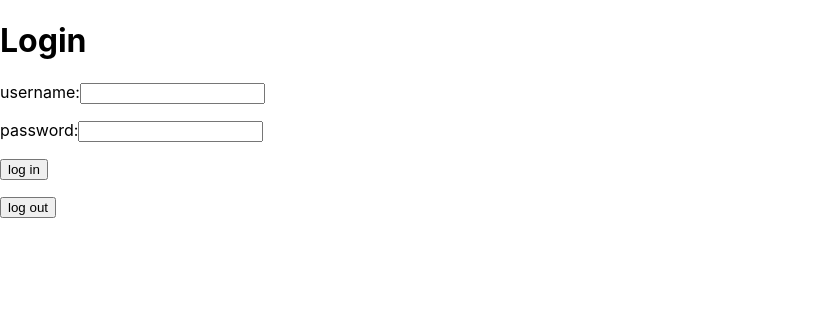
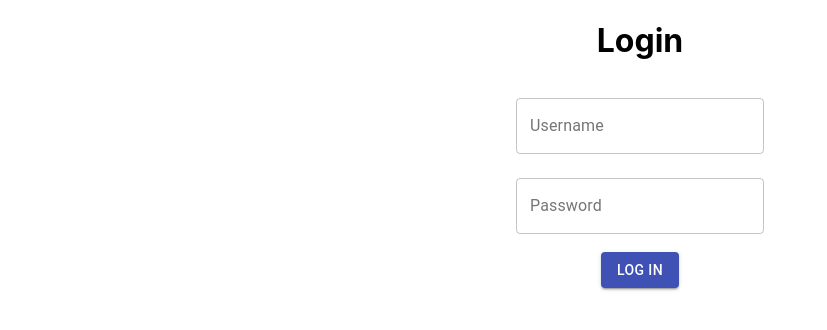
Before and after one commit to matthewjenkins97/Fantasy-Collecting, a React (Create React App) app: page /login in a window 1280 px wide. Shown: the top 330 px of the page, without its empty margins (0-827 px from the left). Built offline with nearby package versions, Linux system fonts and the light colour scheme.

Commit message:
login page

```diff
--- a/package.json
+++ b/package.json
@@ -12,6 +12,7 @@
     "mysql": "^2.17.1",
     "node-fetch": "^2.6.0",
     "react": "^16.10.2",
+    "react-bootstrap": "^1.0.0-beta.14",
     "react-dom": "^16.10.2",
     "react-router-dom": "^5.1.2",
     "react-scripts": "3.2.0",
--- a/src/components/login.js
+++ b/src/components/login.js
@@ -1,43 +1,78 @@
 import React, { useState } from "react";
-import { Button, FormGroup, FormControl, ControlLabel } from "react-bootstrap";
-import "./Login.css";
+//import { Button, FormGroup, FormControl, ControlLabel } from "react-bootstrap";
+import * as serverfuncs from '../serverfuncs';
+import TextField from '@material-ui/core/TextField';
+import Button from '@material-ui/core/Button';
 
-export default function Login(props) {
-  const [email, setEmail] = useState("");
-  const [password, setPassword] = useState("");
+// @media all and (min-width: 480px) {
+//   .Login {
+//     padding: 60px 0;
+//   }
 
-  function validateForm() {
-    return email.length > 0 && password.length > 0;
+//   .Login form {
+//     margin: 0 auto;
+//     max-width: 320px;
+//   }
+// }
+
+class Login extends React.Component{
+  constructor(props) {
+    super(props);
+    this.state = { values: {username: '', password: ''}};
+    this.handleChange = this.handleChange.bind(this);
+  };
+
+  handleChange(event) {
+    this.setState({username: event.target.username});
+    this.setState({password: event.target.password});
   }
 
-  function handleSubmit(event) {
-    event.preventDefault();
-  }
-
+  render(){
     return (
       <div className="Login">
-      <form onSubmit={handleSubmit}>
-        <FormGroup controlId="email" bsSize="large">
-          <ControlLabel>Email</ControlLabel>
-          <FormControl
-            autoFocus
-            type="email"
-            value={email}
-            onChange={e => setEmail(e.target.value)}
+                <h1 style={{textAlign: "center"}}>Login</h1>
+                <div style={{alignItems: "center", textAlign: "center"}}>
+                  {/* <form onSubmit={this.handleSubmit}>
+                    <label>
+                      Essay:
+                      <textarea value={this.state.value} onChange={this.handleChange} />
+                    </label>
+                    <input type="submit" value="Submit" />
+                  </form> */}
+                  <div>
+                    <TextField
+                      id="liusername"
+                      label="Username"
+                      margin="normal"
+                      variant="outlined"
+                      value={this.state.username}
+                      onChange={(this.handleChange)}
                     />
-        </FormGroup>
-        <FormGroup controlId="password" bsSize="large">
-          <ControlLabel>Password</ControlLabel>
-          <FormControl
-            value={password}
-            onChange={e => setPassword(e.target.value)}
+                  </div>
+                  <div>
+                    <TextField
+                      id="lipassword"
+                      label="Password"
+                      margin="normal"
+                      variant="outlined"
                       type="password"
+                      value={this.state.password}
+                      onChange={this.handleChange}
                     />
-        </FormGroup>
-        <Button block bsSize="large" disabled={!validateForm()} type="submit">
-          Login
+                  </div>
+                  <Button variant="contained"
+                  color="primary"
+                  style={{marginTop: 10}}
+                  onClick={serverfuncs.logInUser}>Log In
                   </Button>
-      </form>
+                  {/* username:<input type = 'text' id = 'liusername'></input>
+                  <p></p>password:<input type = 'text' id = 'lipassword'></input>
+                  <p></p><button onClick = {serverfuncs.logInUser}>log in</button>
+                  <p></p><button onClick = {serverfuncs.logOutUser}>log out</button> */}
+                </div>
       </div>
     );
    }
+}
+
+export default Login
--- a/src/pages/login.js
+++ b/src/pages/login.js
@@ -1,6 +1,6 @@
 import React from "react";
 import ReactDOM from "react-dom";
-//import Login from "../components/login";
+import Login from "../components/login";
 import Button from '@material-ui/core/Button';
 import { Link } from "react-router-dom";
 import * as serverfuncs from "../serverfuncs";
@@ -9,14 +9,15 @@ console.log(window.location);
 if (localStorage.getItem('username') !== null && window.location.pathname == '/login') {
     serverfuncs.logBackInUser();
 }
-const Login = () => {
+const LoginPage = () => {
         return(
             <div>
-                <h1>Login</h1>
+                <Login />
+                {/* <h1>Login</h1>
                 username:<input type = 'text' id = 'liusername'></input>
                 <p></p>password:<input type = 'text' id = 'lipassword'></input>
                 <p></p><button onClick = {serverfuncs.logInUser}>log in</button>
-                <p></p><button onClick = {serverfuncs.logOutUser}>log out</button>
+                <p></p><button onClick = {serverfuncs.logOutUser}>log out</button> */}
             </div>
         )
 
```
Lines whose indentation alone changed are shown as unchanged.
